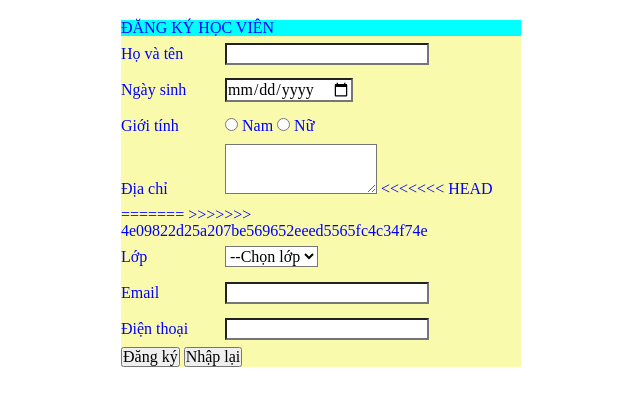
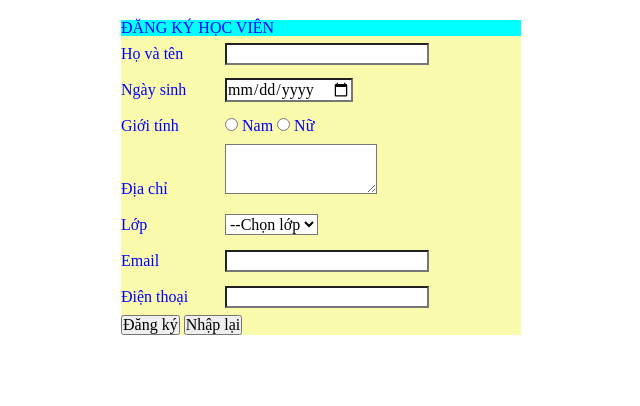
Before and after one commit to NgMyHuyen/Module1, a plain HTML site: page thform2.html in a window 1280 px wide. Shown: the whole page, without its empty margins (319-959 px from the left). Drawn offline with Linux system fonts and the light colour scheme.

Commit message:
Update thform2.html

```diff
--- a/thform2.html
+++ b/thform2.html
@@ -28,10 +28,7 @@
             <div class="field">
                 <label for="address">Địa chỉ</label>
                 <textarea style="background-color: white;" name="" id="" cols="15" rows="3"></textarea>
-<<<<<<< HEAD
-=======
 
->>>>>>> 4e09822d25a207be569652eeed5565fc4c34f74e
 
             </div>
             <div class="field">
```
